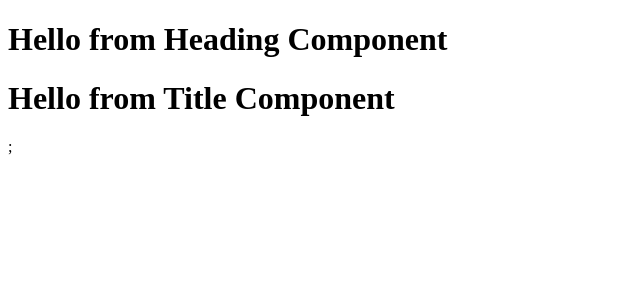
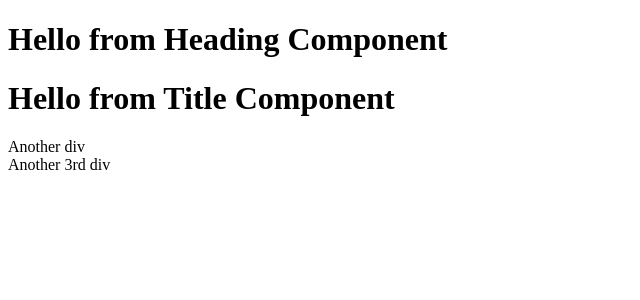
Before and after one commit to shubhambaghel34/react-web, a React (Vite) app: page / in a window 1280 px wide. Shown: the top 300 px of the page, without its empty margins (0-640 px from the left). Built offline with nearby package versions, Linux system fonts and the light colour scheme.

Commit message:
added code React Fragment

```diff
--- a/App.js
+++ b/App.js
@@ -10,19 +10,26 @@ const jsxheading = <h1>Hello from React js with JSX</h1>;
 const root = ReactDOM.createRoot(document.getElementById("root"));
 
 //React Element
-const headings = (<h1>Hello from React js with JSX</h1>);
-
-
-//This is component composition
-const HeadingComponent = () => (
-   <h1>Hello from Heading  Component</h1>
+const headings = (
+  <h1 className="heading">Hello Element from React js with JSX</h1>
 );
 
+//This is component composition comp->comp
+const HeadingComponent = () => <h1>Hello from Heading Component</h1>;
+
 const TitleComponent = () => (
-  <div>
-    <HeadingComponent />
-    <h1>Hello from Title Component </h1>;
-  </div>
+  <React.Fragment>
+    {/* {headingsElement} */}
+    <div>
+      <HeadingComponent />
+      <h1>Hello from Title Component </h1>
+    </div>
+    <div>Another div</div>
+    <React.Fragment>
+    <div>Another  3rd div</div>
+    </React.Fragment>
+  </React.Fragment>
 );
 
 root.render(<TitleComponent />);
+//root.render(headings)
```
